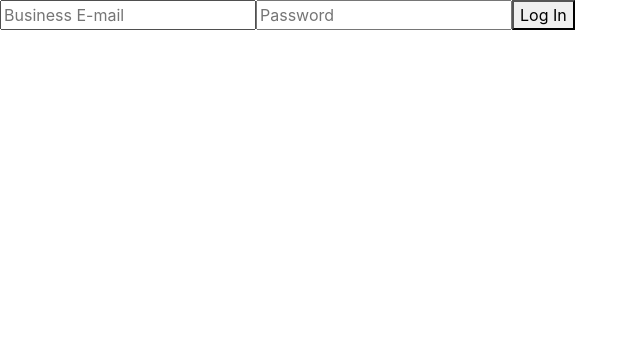
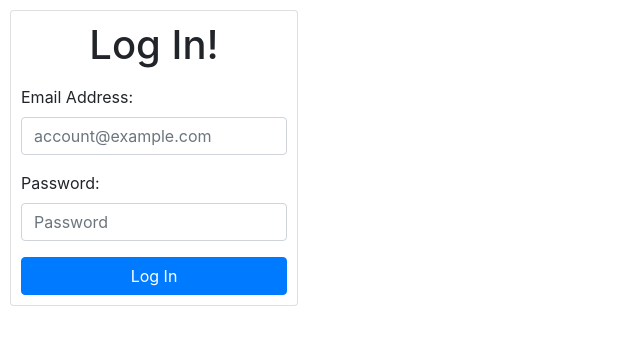
Before and after one commit to radius-queue/web, a React (Create React App) app: page / in a window 1280 px wide. Shown: the top 342 px of the page, without its empty margins (0-640 px from the left). Built offline with nearby package versions, Linux system fonts and the light colour scheme.

Commit message:
Implemented bootstrap styling.

```diff
--- a/src/logIn/log-in.tsx
+++ b/src/logIn/log-in.tsx
@@ -1,5 +1,8 @@
 import React from 'react';
 import {useForm} from './../logic/logic';
+import Form from 'react-bootstrap/Form';
+import Button from 'react-bootstrap/Button';
+import Card from 'react-bootstrap/Card';
 
 interface logInValues {
     email: string;
@@ -15,28 +18,39 @@ const BusinessLogInPage = () => {
   const [formValues, setFormValues] = useForm({email: '', password: ''});
 
   return (
-    <div className="form">
-      <input
+    <Card>
+      <h1 className="form-header">Log In!</h1>
+      <Form>
+        <Form.Group controlId="businessLogInEmail">
+          <Form.Label>Email Address:</Form.Label>
+          <Form.Control
             type="text"
             name="email"
             value={formValues.email}
-        placeholder="Business E-mail"
+            placeholder="account@example.com"
             onChange={setFormValues}
           />
-      <input
+        </Form.Group>
+        <Form.Group controlId="businessLogInPassword">
+          <Form.Label>Password:</Form.Label>
+          <Form.Control
             type="password"
             name="password"
             value={formValues.password}
             placeholder="Password"
             onChange={setFormValues}
           />
-      <button onClick={() => submitFormValues(
+        </Form.Group>
+        <Button onClick={() => submitFormValues(
             {
               email: formValues.email,
               password: formValues.password,
             },
-      )}>Log In</button>
-    </div>
+        )} block>
+          Log In
+        </Button>
+      </Form>
+    </Card>
   );
 };
 
```
Lines whose indentation alone changed are shown as unchanged.
